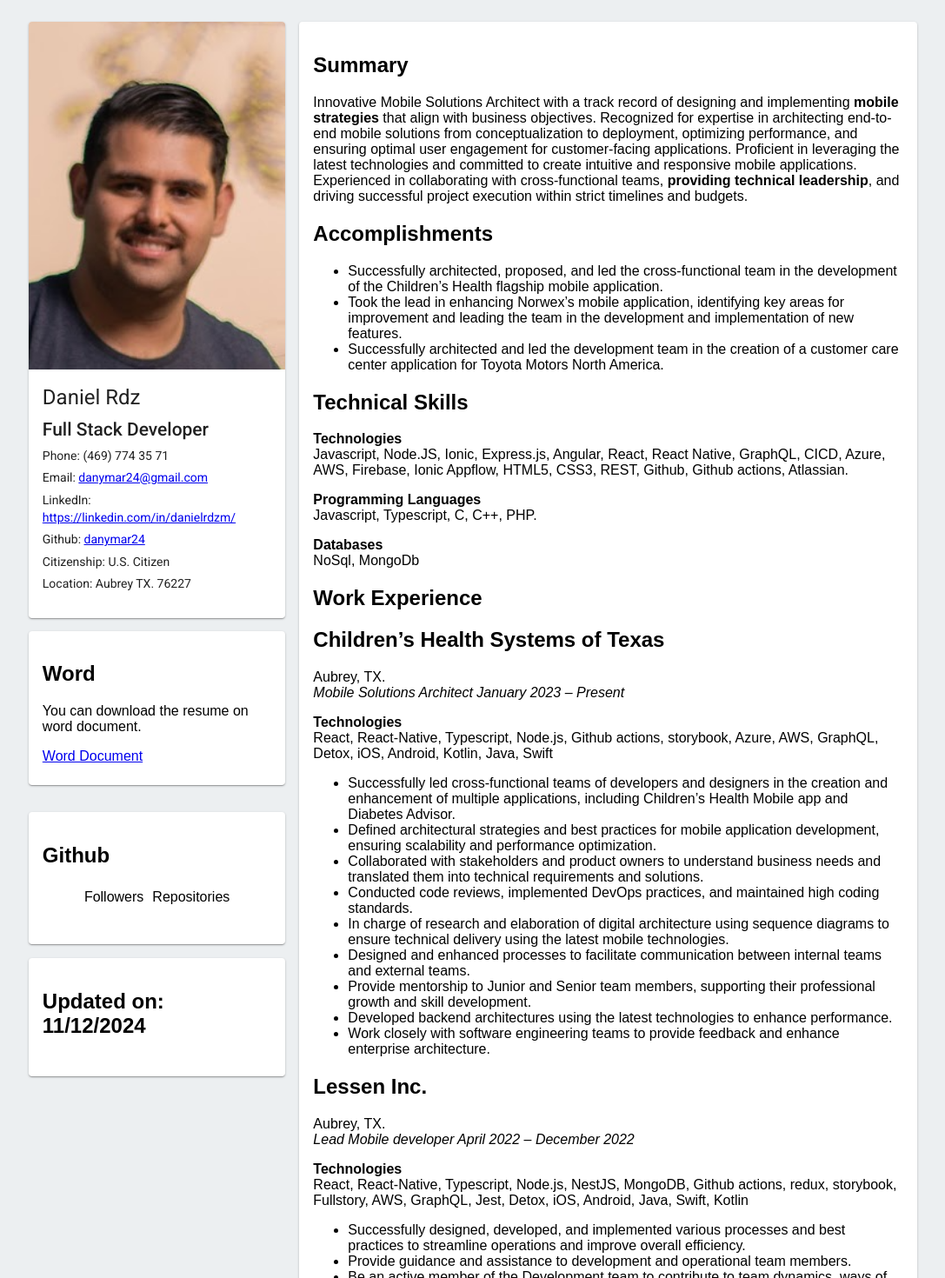
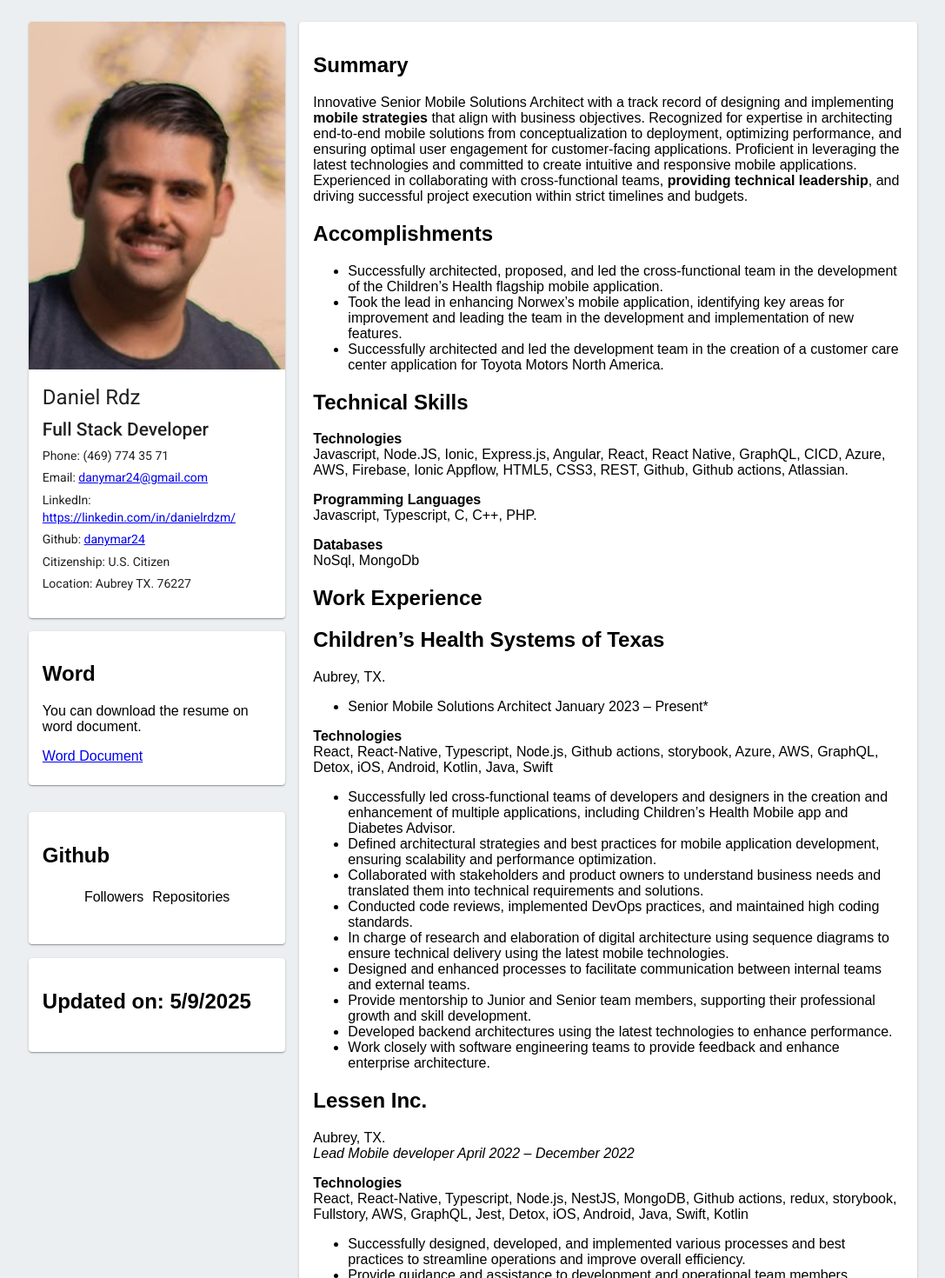
Before and after one commit to danymar24/resume, a React (Create React App) app: page / in a window 1280 px wide. Shown: the top 1470 px of the page at 87% size, without its empty margins (96-1183 px from the left). Built offline with nearby package versions, Linux system fonts and the light colour scheme; no server answers.

Commit message:
Updated resume 5/9/2025

```diff
--- a/src/components/DocumentComponent.js
+++ b/src/components/DocumentComponent.js
@@ -7,7 +7,7 @@ function Word() {
             <CardContent>
                 <h2>Word</h2>
                 <p>You can download the resume on word document.</p>
-                <span><a href="Daniel_Rodriguez_Resume_MobileSolutionsArchitect.docx" download>Word Document</a></span>
+                <span><a href="DanielRodriguez_Resume_MobileSolutionsArchitect.docx" download>Word Document</a></span>
             </CardContent>
         </Card>
     );
--- a/src/components/LastUpdate.js
+++ b/src/components/LastUpdate.js
@@ -5,7 +5,7 @@ function LastUpdate() {
     return (
         <Card>
             <CardContent>
-                <h2>Updated on: 11/12/2024</h2>
+                <h2>Updated on: 5/9/2025</h2>
             </CardContent>
         </Card>
     )
--- a/src/resume.md
+++ b/src/resume.md
@@ -1,6 +1,6 @@
 # **Summary**
 
-Innovative Mobile Solutions Architect with a track record of designing and implementing **mobile strategies** that align with business objectives. Recognized for expertise in architecting end-to-end mobile solutions from conceptualization to deployment, optimizing performance, and ensuring optimal user engagement for customer-facing applications. Proficient in leveraging the latest technologies and committed to create intuitive and responsive mobile applications. Experienced in collaborating with cross-functional teams, **providing technical leadership**, and driving successful project execution within strict timelines and budgets.
+Innovative Senior Mobile Solutions Architect with a track record of designing and implementing **mobile strategies** that align with business objectives. Recognized for expertise in architecting end-to-end mobile solutions from conceptualization to deployment, optimizing performance, and ensuring optimal user engagement for customer-facing applications. Proficient in leveraging the latest technologies and committed to create intuitive and responsive mobile applications. Experienced in collaborating with cross-functional teams, **providing technical leadership**, and driving successful project execution within strict timelines and budgets.
 
 # **Accomplishments**
 
@@ -24,7 +24,7 @@ NoSql, MongoDb
 ## **Children’s Health Systems of Texas**
 
 Aubrey, TX.
-*Mobile Solutions Architect	January 2023 – Present*
+* Senior Mobile Solutions Architect	January 2023 – Present*
 
 **Technologies**
 React, React-Native, Typescript, Node.js, Github actions, storybook, Azure, AWS, GraphQL, Detox, iOS, Android, Kotlin, Java, Swift
```
Also changed, not shown: 2 other files (tests, documents, lock files or other folders).
